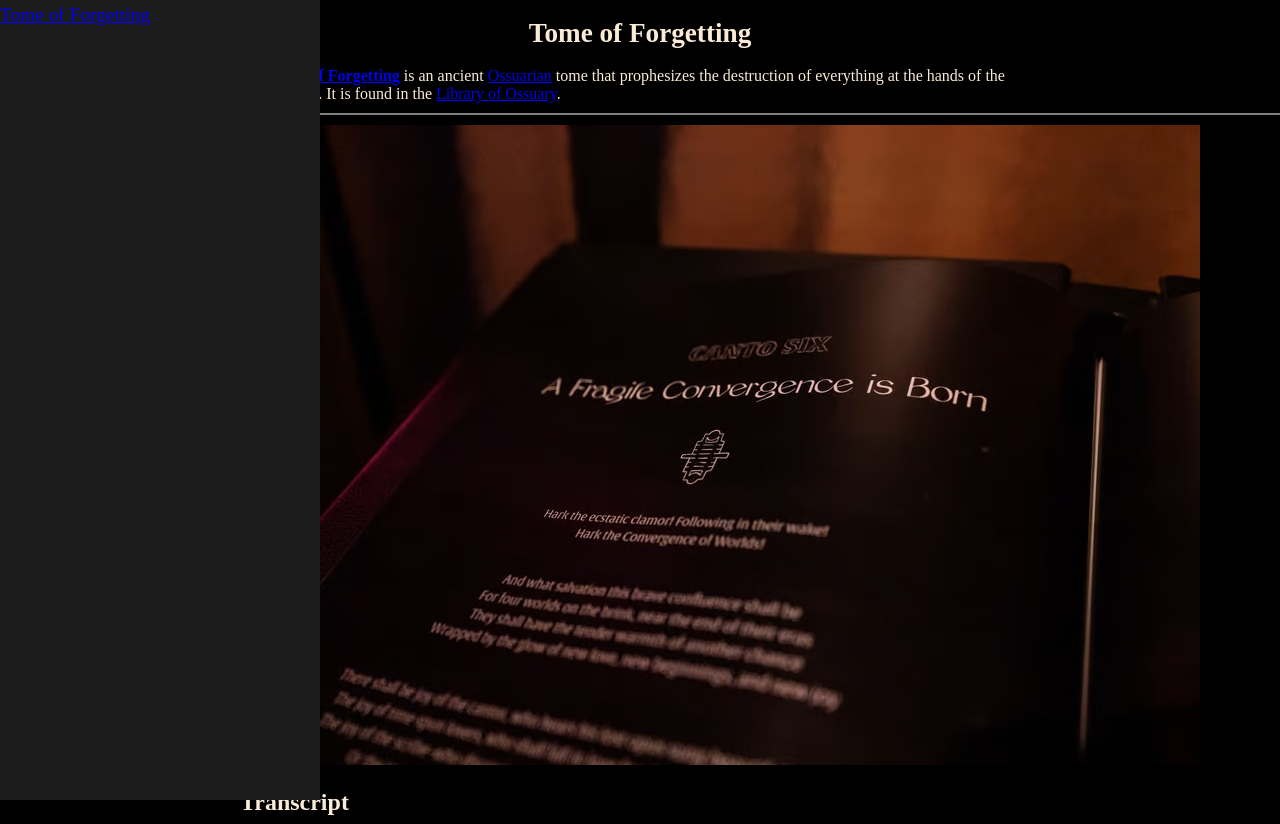
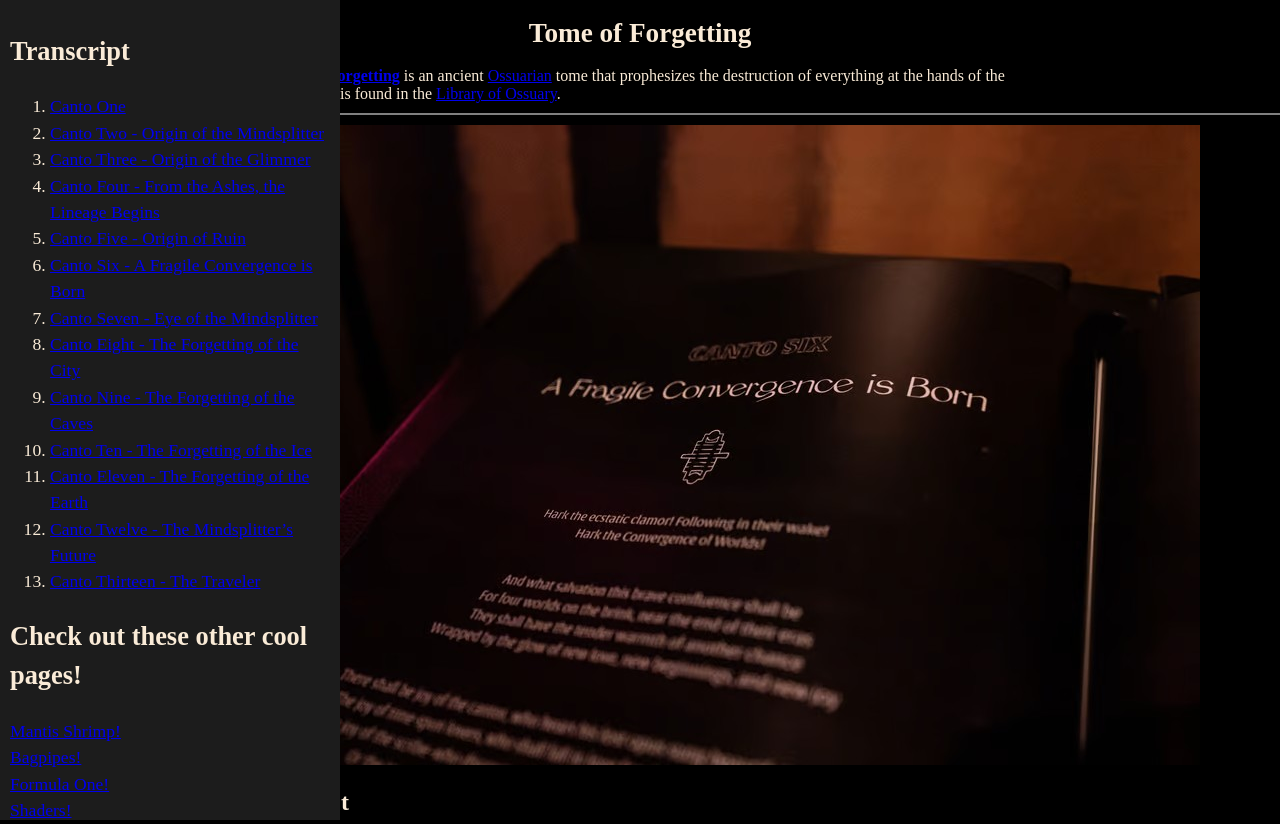
Before and after one commit to MADA4970/mada4970.github.io, a plain HTML site: page wa/wa3.html in a window 1280 px wide. Shown: the top 824 px of the page. Drawn offline with Linux system fonts and the light colour scheme.

Commit message:
fixed nav

```diff
--- a/css/wa3.css
+++ b/css/wa3.css
@@ -38,7 +38,7 @@ body {
     text-align: left;
     list-style-type:none;
     margin: 0;
-    padding:0;
+    padding:10px;
     height: 100vh;
     width:25%;
     background-color:rgb(28, 28, 28);
--- a/wa/wa3.html
+++ b/wa/wa3.html
@@ -16,8 +16,8 @@
 
 
     <nav>
-    Transcript
-    <div>
+    <h2>Transcript</h2>
+
     <ol>
 
     <li><a href="#Canto-One">Canto One</a></li>
@@ -34,24 +34,19 @@
     <li><a href="#Canto-Twelve">Canto Twelve - The Mindsplitter’s Future</a></li>
     <li><a href="#Canto-Thirteen">Canto Thirteen - The Traveler</a></li>
     </ol>
-</div>
 
-Check out other cool pages!
-    <div>
-    <ul>
-    <li><a href="https://lewo4677.github.io/wa/wa3.html" target="_blank" title="Mantis Shrimp">Mantis Shrimp!</a> </li>
-    <li><a href="https://reedbracero.github.io/wa/wa3.html#section8" target="_blank" title="Bagpipes">Bagpipes!</a> </li>
-    <li><a href="https://hilda1106.github.io/wa/wa3.html" target="_blank" title="Formula One">Formula One!</a> </li>
-    <li><a href="https://b00kworm4lyf3.github.io/wa/wa3.html" target="_blank" title="Shaders">Shaders!</a> </li>
-</ul>
-</div>
 
-    Source Page
-<div>
-<ul>
-<li><a href="https://meow-wolf.fandom.com/wiki/Tome_of_Forgetting#Transcript" target="_blank" title="Tome Of Forgetting">Tome of Forgetting</a> </li>
-</ul>
-</div>
+<h2>Check out these other cool pages!</h2>
+
+
+    <a href="https://lewo4677.github.io/wa/wa3.html" target="_blank" title="Mantis Shrimp">Mantis Shrimp!</a> <br>
+    <a href="https://reedbracero.github.io/wa/wa3.html#section8" target="_blank" title="Bagpipes">Bagpipes!</a> <br>
+   <a href="https://hilda1106.github.io/wa/wa3.html" target="_blank" title="Formula One">Formula One!</a> <br>
+    <a href="https://b00kworm4lyf3.github.io/wa/wa3.html" target="_blank" title="Shaders">Shaders!</a><br>
+
+<h2>Source Page</h2>
+
+<a href="https://meow-wolf.fandom.com/wiki/Tome_of_Forgetting#Transcript" target="_blank" title="Tome Of Forgetting">Tome of Forgetting</a>
 </nav>
     <div class="content"></div>
     <h2 id="Transcript">Transcript</h2>
```
